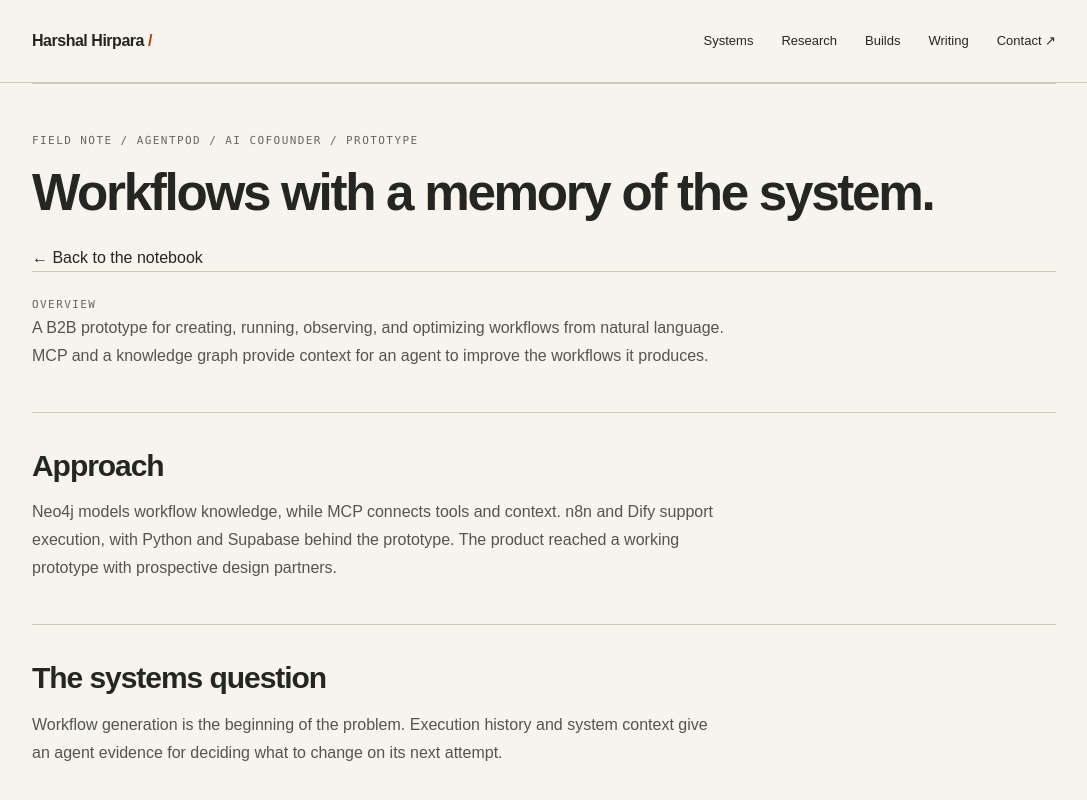
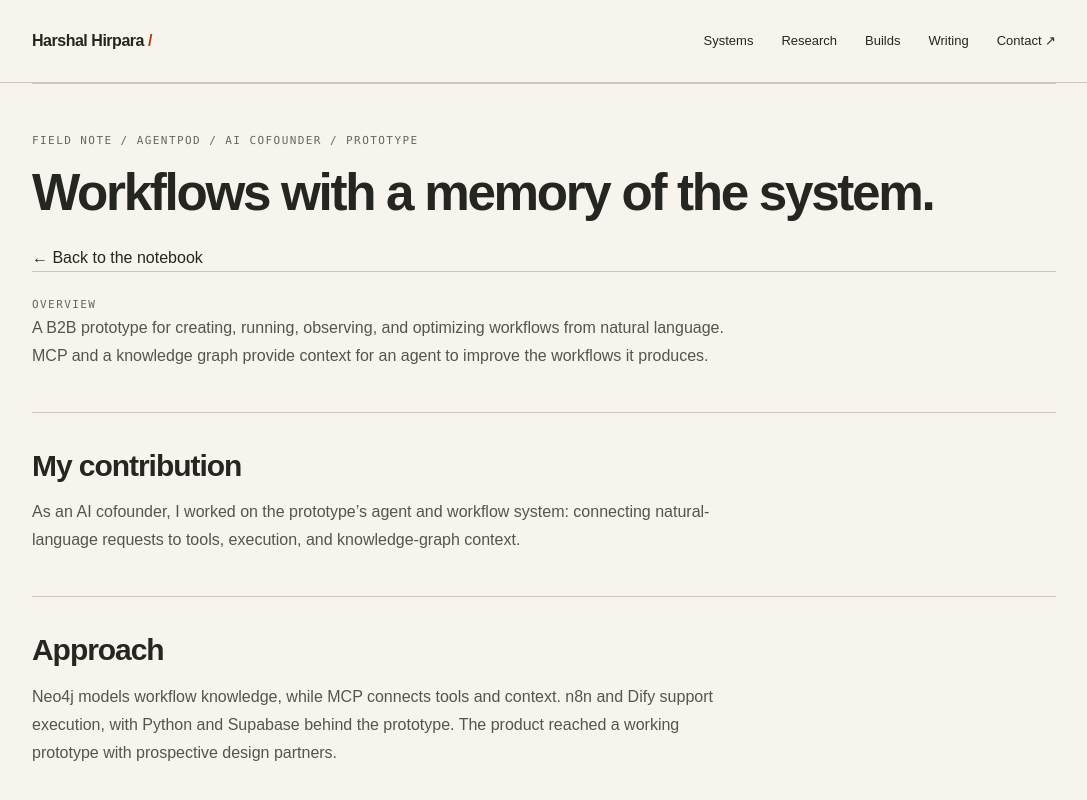
Before and after one commit to Hjhirp/portfolio-website, a React (Create React App) app: page /projects/agentpod in a window 1280 px wide. Shown: the top 800 px of the page, without its empty margins (96-1183 px from the left). Built offline with nearby package versions, Linux system fonts and the light colour scheme.

Commit message:
Enrich portfolio case studies from application materials

```diff
--- a/src/pages/HomePage.tsx
+++ b/src/pages/HomePage.tsx
@@ -584,7 +584,7 @@ export default function HomePage({
                 </p>
                 <p>
                   {p.title.startsWith("Exploring")
-                    ? "A technical article on large language model concepts, alignment techniques, and practical implementation. It connects model fundamentals to the methods used to adapt their behavior."
+                    ? "A technical article on large language model concepts, alignment techniques, and practical implementation. It covers LoRA, QLoRA, supervised fine-tuning, and preference-based methods including RLHF, DPO, KTO, and ORPO."
                     : "A conference abstract on automated seizure detection in ambulatory EEG. It describes an ensemble of boosted-tree models evaluated against expert annotations."}
                 </p>
               </div>
@@ -671,7 +671,8 @@ export default function HomePage({
               <summary>Capture → transcribe → revisit</summary>
               <p>
                 Audio and photos enter the same event timeline. FastAPI services
-                connect transcription, Gemini summaries, and Supabase storage;
+                connect Whisper.cpp transcription, Gemini summaries, semantic search,
+                and Supabase storage;
                 replay restores the synchronized media so a summary can be
                 checked against the original context.
               </p>
--- a/src/pages/ProjectDetailPage.tsx
+++ b/src/pages/ProjectDetailPage.tsx
@@ -2,29 +2,33 @@ import React from "react";
 import { Link, useParams } from "react-router-dom";
 import { Page, Entry, Label, NotebookSection } from "../components/notebook/Notebook";
 
-const projects: Record<string, { title: string; category: string; description: string; approach: string; lesson: string }> = {
+const projects: Record<string, { title: string; category: string; description: string; contribution: string; approach: string; lesson: string }> = {
   agentpod: {
     title: "Workflows with a memory of the system.",
     category: "agentPod / AI cofounder / prototype",
     description: "A B2B prototype for creating, running, observing, and optimizing workflows from natural language. MCP and a knowledge graph provide context for an agent to improve the workflows it produces.",
+    contribution: "As an AI cofounder, I worked on the prototype’s agent and workflow system: connecting natural-language requests to tools, execution, and knowledge-graph context.",
     approach: "Neo4j models workflow knowledge, while MCP connects tools and context. n8n and Dify support execution, with Python and Supabase behind the prototype. The product reached a working prototype with prospective design partners.",
     lesson: "Workflow generation is the beginning of the problem. Execution history and system context give an agent evidence for deciding what to change on its next attempt.",
   },
   mercor: {
     title: "Long horizons. Deliberate course corrections.", category: "Mercor / ML engineer / contract",
     description: "Work on long-horizon LLM trajectories around Kaggle tasks. Models inspect progress, reconsider their strategy, and execute experiments within a constrained interaction budget.",
+    contribution: "I built training trajectories from Kaggle tasks, capturing generated code, intermediate reasoning, and execution outputs to support LLM training and evaluation.",
     approach: "The work captured generated code, execution outputs, and intermediate trajectory information for training and evaluation. Self-evaluation connects the model’s current approach to the evidence produced by an experiment.",
     lesson: "A useful trajectory shows how a model responds when its initial approach falls short. Intermediate decisions and execution results make that behavior inspectable.",
   },
   quin: {
     title: "Financial decisions grounded in evidence.", category: "Quin / founding engineer",
     description: "An AI-native wealth-management decision system built around transparent, evidence-grounded support. A React and TypeScript frontend connects to Python services, financial data pipelines, and AWS orchestration.",
+    contribution: "I built the React and TypeScript frontend, Python backend services, and financial data integrations. GitHub Actions and AWS Amplify supported delivery, while Lambda orchestration connected retrieval, model endpoints, and tool execution.",
     approach: "Query decomposition feeds sparse and dense retrieval with cross-encoder reranking. Structured financial tools, iterative planning, and answer verification connect retrieved evidence to decisions. Lambda orchestrates services, with RDS and S3 supporting storage.",
     lesson: "Retrieved information needs a path into a decision that can be inspected. Structured tools and verification help connect an answer to the evidence behind it.",
   },
   "ai-chess": {
     title: "Sequence modeling meets move selection.", category: "AI chess / model experiment",
     description: "A GPT-2-style decoder explores chess move prediction through sequence modeling and reward fine-tuning. The experiment connects distributed training to evaluation of candidate move predictions.",
+    contribution: "I built and trained the decoder in PyTorch, then applied reward-based fine-tuning for move selection. Evaluation measured both the highest-ranked prediction and the set of candidate moves.",
     approach: "The reported experiment used a 12-layer decoder and 48 A10 GPUs, with 60% Top-1 and 85% Top-5 move prediction. These results measure prediction in the experiment’s setting and do not establish playing strength.",
     lesson: "Predicting a plausible move and playing a strong game answer different evaluation questions. The measurement needs to stay attached to the task it actually tests.",
   },
@@ -36,6 +40,7 @@ export default function ProjectDetailPage() {
   return <Page><NotebookSection id="project-detail" number="Field note" label={project.category} title={project.title}>
     <Link to="/#systems">← Back to the notebook</Link>
     <Entry><Label>Overview</Label><p>{project.description}</p></Entry>
+    <Entry><h3>My contribution</h3><p>{project.contribution}</p></Entry>
     <Entry><h3>Approach</h3><p>{project.approach}</p></Entry>
     <Entry><h3>The systems question</h3><p>{project.lesson}</p></Entry>
   </NotebookSection></Page>;
```
Also changed, not shown: 1 other file (tests, documents, lock files or other folders).
